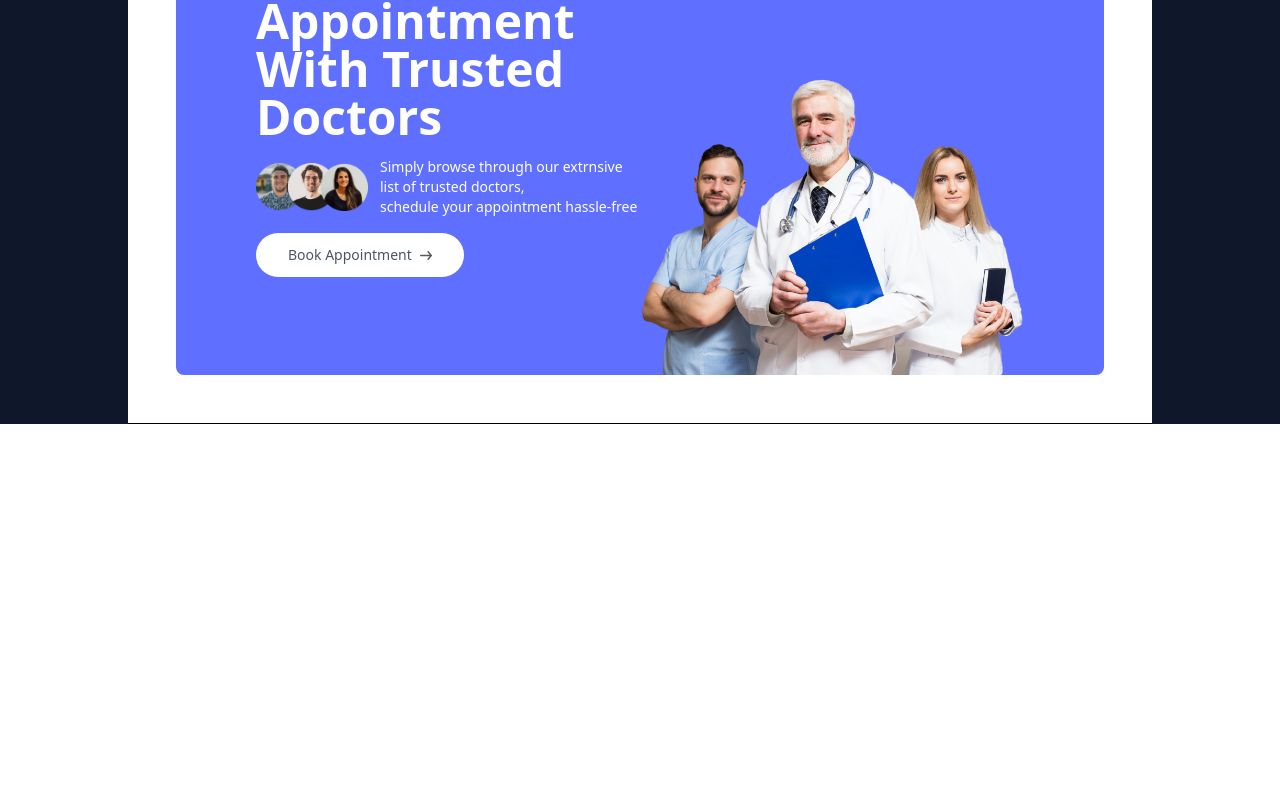
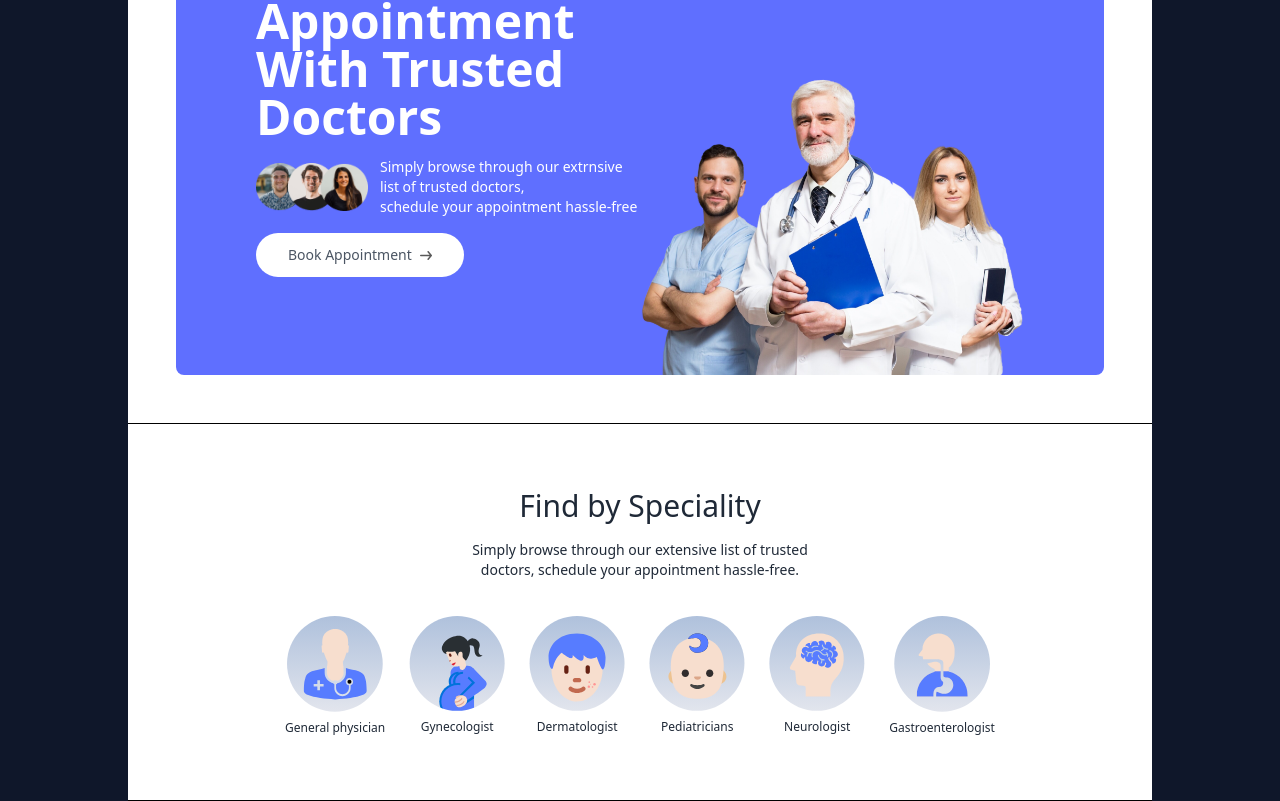
Before and after one commit to pnk-ltoc-892/presmed, a React (Vite) app: page / in a window 1280 px wide. Shown: the part 292-1093 px from the top of the page. Before the commit the page ends 800 px from the top, so only its background shows below. Built offline with nearby package versions, Linux system fonts and the light colour scheme.

Commit message:
Add Speciality Component

```diff
--- /dev/null
+++ b/src/components/SpecialityMenu.jsx
@@ -0,0 +1,30 @@
+import React from 'react'
+import { specialityData } from '../assets/assets.js'
+import { Link } from 'react-router-dom'
+
+const SpecialityMenu = () => {
+    return (
+        <div id='speciality'
+            className='flex flex-col items-center gap-4 py-16 text-gray-800'>
+            <h1 className='text-3xl font-medium ' >Find by Speciality </h1>
+            <p className='sm:w-1/3 text-center text-sm'>
+            Simply browse through our extensive list of trusted doctors, schedule your appointment hassle-free.
+            </p>
+            <div className='flex sm:justify-center gap-6 pt-5 w-full overflow-scroll' >
+                {specialityData.map( (item, index) => (
+                    <Link to={`/doctors/${item.speciality}`} key={index}
+                        className='flex flex-col items-center text-xs cursor-pointer flex-shrink-0 hover:translate-y-[-10px] hover:scale-105 transition-all duration-300'
+                        onClick={() => scrollTo(0,0)}   // Scroll Page to Zero
+                    >
+                        <img src={item.image} alt=""
+                            className='w-16 sm:w-24 mb-2'
+                        />
+                        <p>{item.speciality}</p>
+                    </Link>
+                ) )}
+            </div>
+        </div>
+    )
+}
+
+export default SpecialityMenu
--- a/src/index.css
+++ b/src/index.css
@@ -9,3 +9,7 @@
 .active li{
     @apply text-primary
 }
+
+::-webkit-scrollbar{
+    @apply hidden
+}
--- a/src/pages/Home.jsx
+++ b/src/pages/Home.jsx
@@ -1,11 +1,17 @@
 import React from 'react'
 import Header from '../components/Header'
+import SpecialityMenu from '../components/SpecialityMenu'
 
 function Home() {
     return (
-        <div className='border-b-[1px] border-black '>
-            <Header />
-        </div>
+        <>
+            <div className='border-b-[1px] border-black '>
+                <Header />
+            </div>
+            <div className='border-b-[1px] border-black '>
+                <SpecialityMenu />
+            </div>
+        </>
     )
 }
 
```
